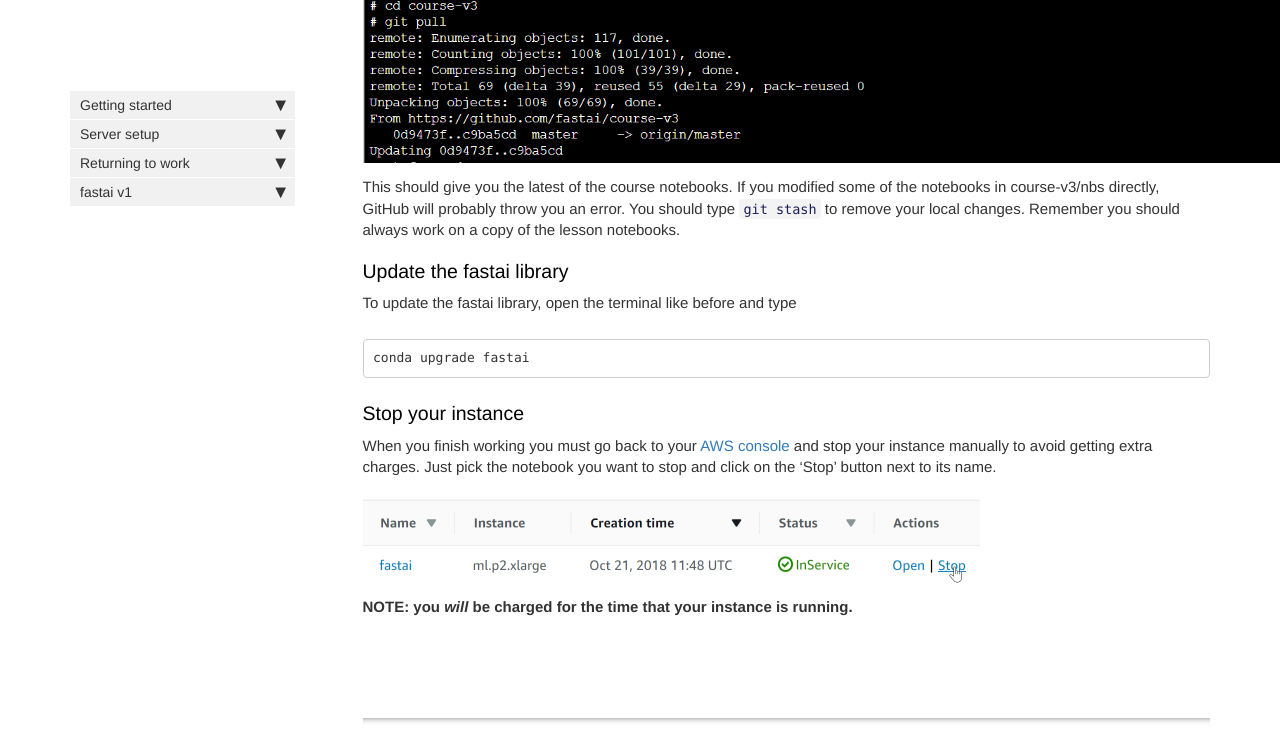
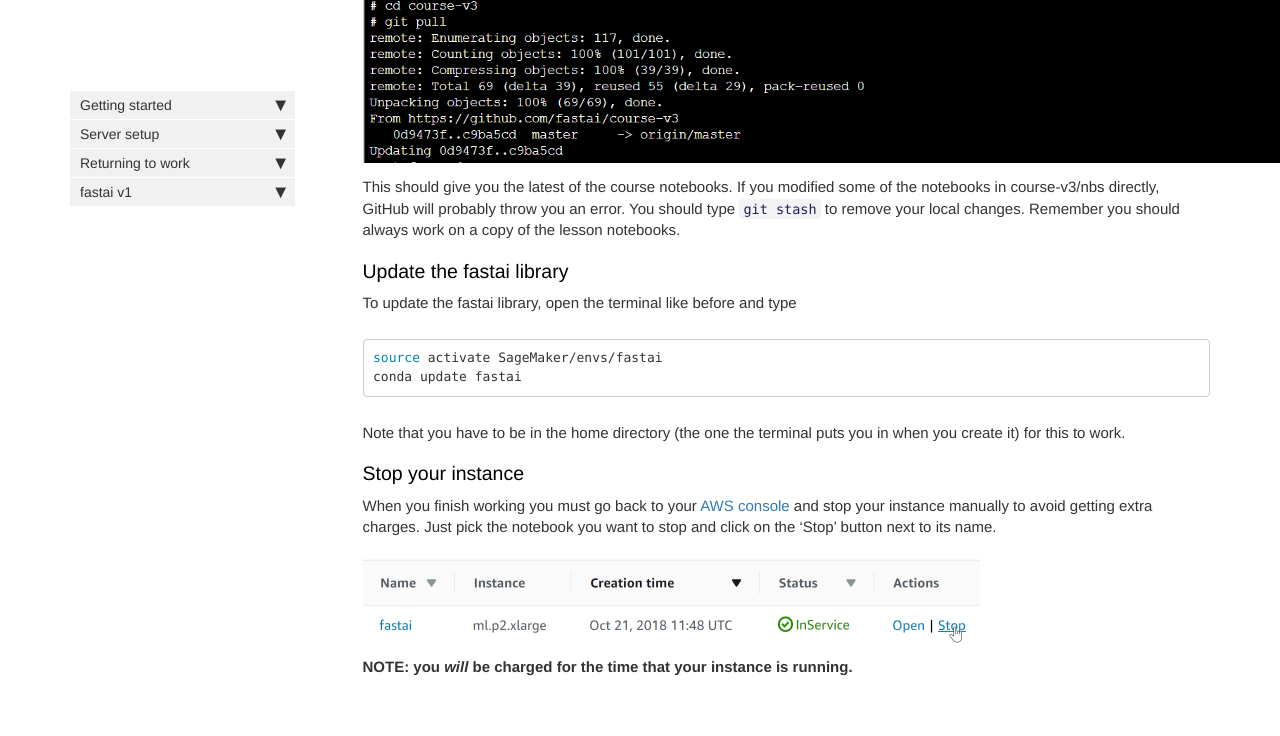
Before and after one commit to tamersalama/course-v3, a Jekyll site: the page built from docs/update_sagemaker.md, in a window 1280 px wide and 900 px high, scrolled down 2220 px, cut to the strip 0-736 px from the top of the window. Built offline with Jekyll 4.4.1, drawn with Linux system fonts in a browser that asks for light colours; nearby versions of some CDN libraries; comment, search, counter and statistics services are not loaded.

Commit message:
Update SageMaker

````diff
--- a/docs/update_sagemaker.md
+++ b/docs/update_sagemaker.md
@@ -51,8 +51,10 @@ This should give you the latest of the course notebooks. If you modified some of
 ### Update the fastai library
 To update the fastai library, open the terminal like before and type
 ``` bash
-conda upgrade fastai
+source activate SageMaker/envs/fastai
+conda update fastai
 ```
+Note that you have to be in the home directory (the one the terminal puts you in when you create it) for this to work.
 
 ### Stop your instance
 When you finish working you must go back to your [AWS console](https://us-west-2.console.aws.amazon.com/sagemaker) and stop your instance manually to avoid getting extra charges. Just pick the notebook you want to stop and click on the 'Stop' button next to its name.
````
Also changed, not shown: docs/images/sagemaker/07.png.
